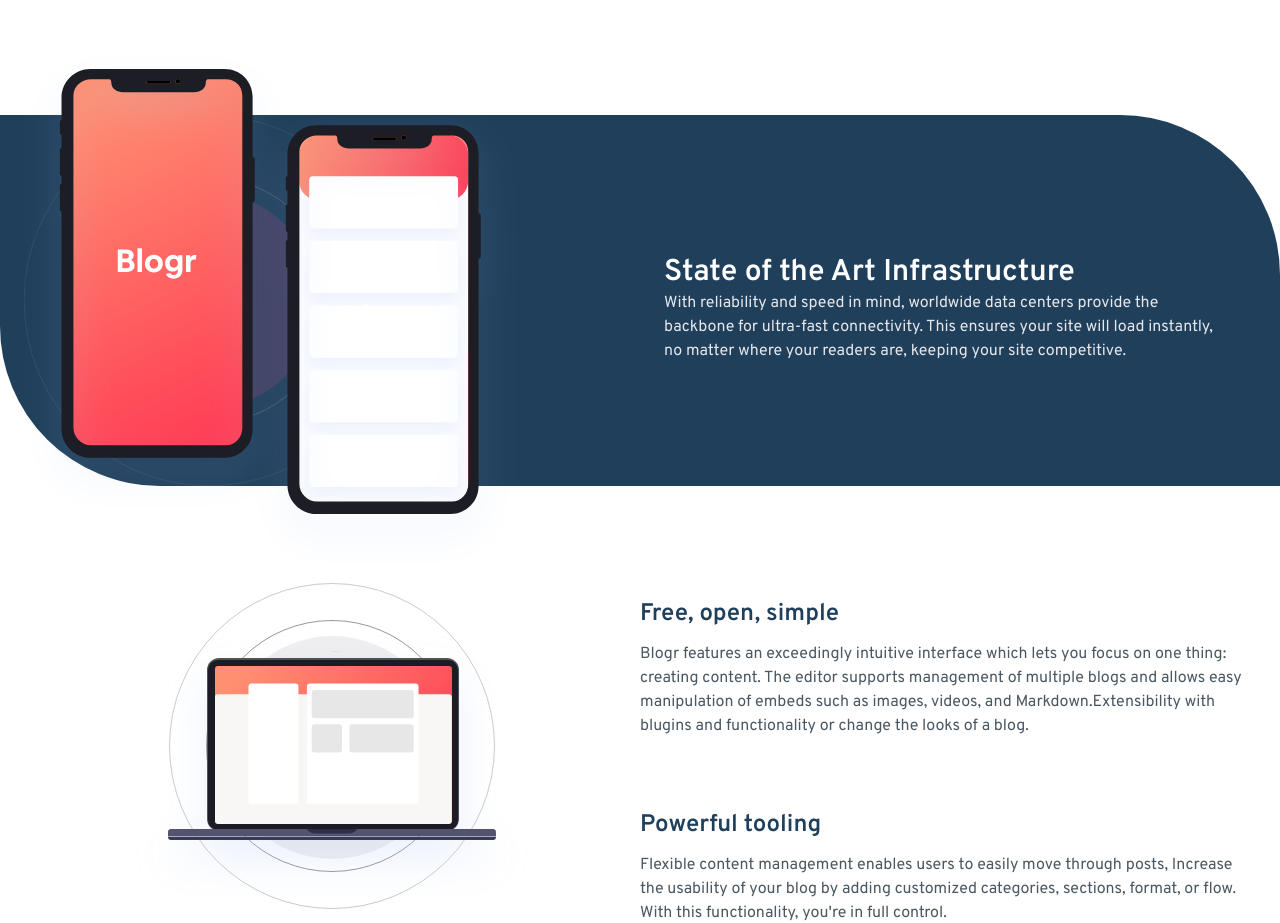
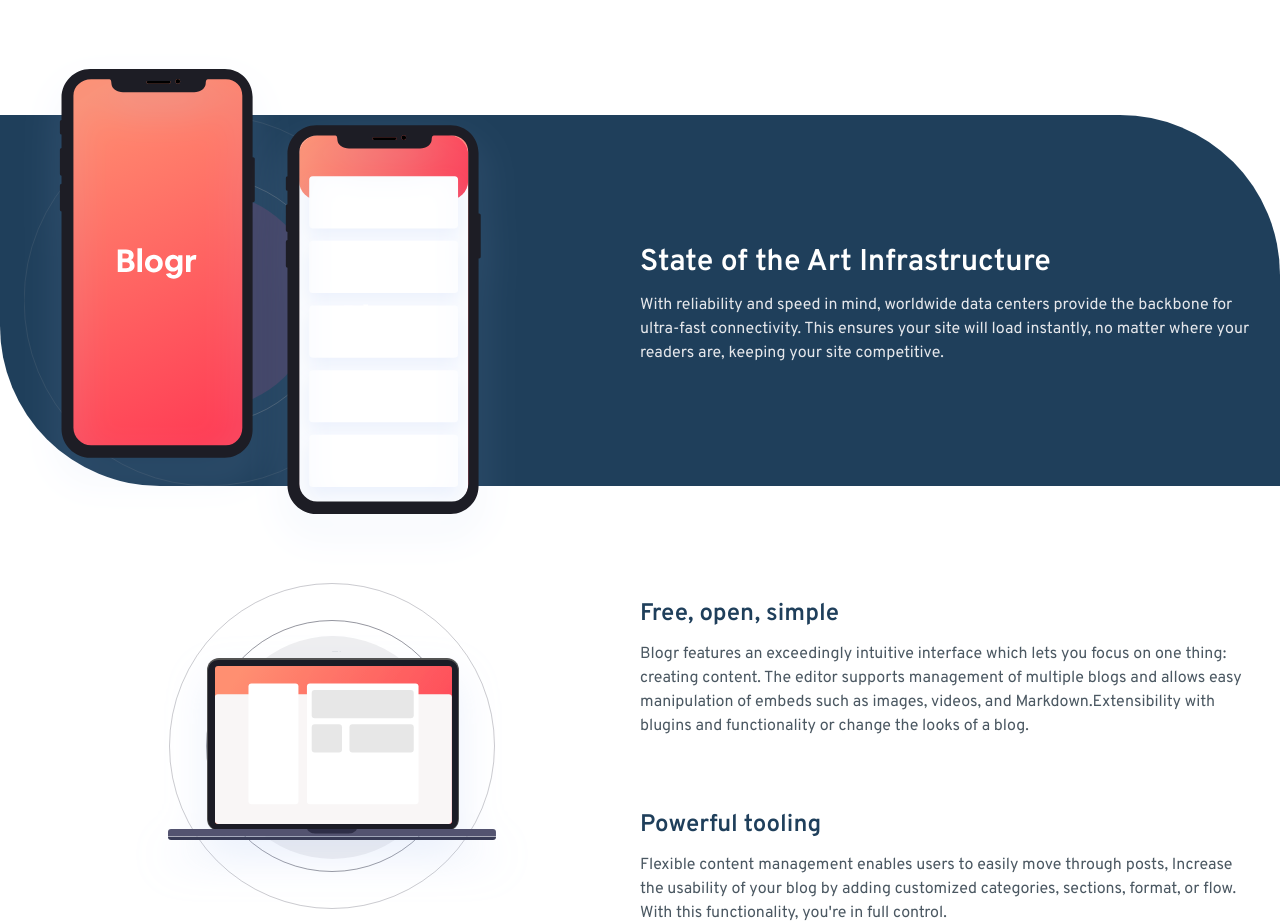
Before and after one commit to AmineElkhalidy/blogr, a React (Vite) app: page / in a window 1280 px wide. Shown: the part 1300-2223 px from the top of the page. Built offline with nearby package versions, Linux system fonts and the light colour scheme.

Commit message:
Fixing some issues

```diff
--- a/src/pages/index.tsx
+++ b/src/pages/index.tsx
@@ -15,7 +15,7 @@
   return (
     <React.Fragment>
       {/* Hero section */}
-      <section className="min-h-[calc(100vh-4rem)] px-6 sm:px-0 bg-gradient-to-r from-lightRed to-lighterRed bg-opacity-20 rounded-bl-[6rem] sm:rounded-bl-[10rem]">
+      <section className="min-h-[calc(100vh-4rem)] sm:px-0 bg-gradient-to-r from-lightRed to-lighterRed bg-opacity-20 rounded-bl-[6rem] sm:rounded-bl-[10rem]">
         {/* Container */}
         <div className="flex justify-center items-center">
           <div className="mt-36 md:mt-48">
@@ -91,7 +91,7 @@
       {/* Art */}
       <section className="bg-darkBlue my-20 px-6 rounded-tr-[6rem]  rounded-bl-[6rem] md:rounded-tr-[10rem] md:rounded-bl-[10rem] 2xl:px-0">
         {/* Container */}
-        <div className="grid md:grid-cols-2 space-y-4">
+        <div className="grid md:grid-cols-2 space-y-2">
           {/* Image */}
           <div className="relative">
             <img
@@ -108,9 +108,9 @@
           </div>
 
           {/* Art Data */}
-          <div className="text-center space-y-6 p-6 grid md:items-center md:text-left">
+          <div className="text-center grid md:items-center md:text-left">
             <div>
-              <h2 className="text-3xl font-semibold text-white">
+              <h2 className="text-3xl font-semibold text-white mb-3">
                 State of the Art Infrastructure
               </h2>
               <p className="text-gray-200">
```
